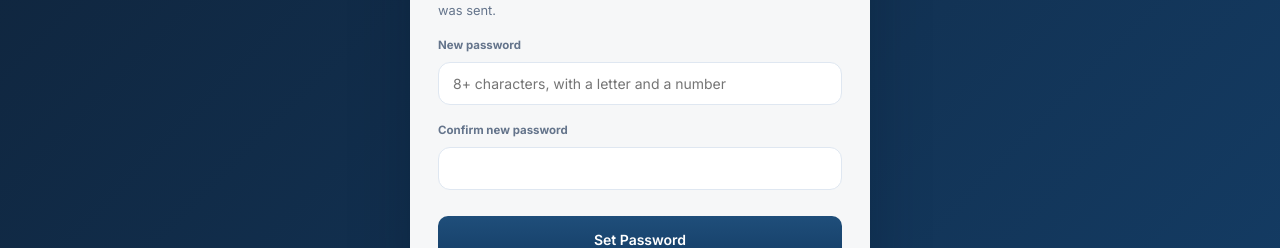
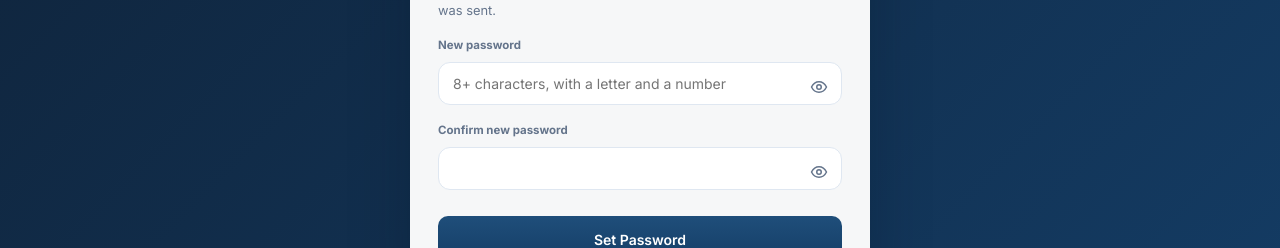
Before and after one commit to Satyanand-1/VMS-B, a Next.js app: page /invite/1 in a window 1280 px wide. Shown: the part 360-608 px from the top of the page. Built offline with nearby package versions, Linux system fonts and the light colour scheme.

Commit message:
Show/hide password eye on sign-in, first sign-in, invite and change-password

```diff
--- a/src/app/invite/[token]/InviteForm.tsx
+++ b/src/app/invite/[token]/InviteForm.tsx
@@ -1,5 +1,6 @@
 'use client';
 import { useFormAction } from '@/components/useFormAction';
+import { PasswordInput } from '@/components/PasswordInput';
 import { acceptInviteAction } from '@/lib/actions/admin';
 
 export function InviteForm({ token }: { token: string }) {
@@ -11,9 +12,9 @@ export function InviteForm({ token }: { token: string }) {
       <form className="login-form" onSubmit={action}>
         <input type="hidden" name="token" value={token} />
         <label htmlFor="newPassword">New password</label>
-        <input type="password" id="newPassword" name="password" autoComplete="new-password" placeholder="8+ characters, with a letter and a number" />
+        <PasswordInput id="newPassword" name="password" autoComplete="new-password" placeholder="8+ characters, with a letter and a number" />
         <label htmlFor="confirmPassword">Confirm new password</label>
-        <input type="password" id="confirmPassword" name="confirm" autoComplete="new-password" />
+        <PasswordInput id="confirmPassword" name="confirm" autoComplete="new-password" />
         {state?.error ? <div className="login-error">{state.error}</div> : null}
         <button className="btn btn-primary login-button" type="submit" disabled={pending}>{pending ? 'Saving…' : 'Set Password'}</button>
       </form>
--- a/src/app/login/LoginForm.tsx
+++ b/src/app/login/LoginForm.tsx
@@ -2,6 +2,7 @@
 import { useFormAction } from '@/components/useFormAction';
 import { useState } from 'react';
 import { signIn } from '@/lib/actions/auth';
+import { PasswordInput } from '@/components/PasswordInput';
 
 const DEMO = [
   ['a.krishnan@arkhyatech.com', 'Super Admin · Arun Krishnan'],
@@ -27,7 +28,7 @@ export function LoginForm({ notice, ok, demo }: { notice?: string; ok?: string;
         <label htmlFor="loginEmail">Email (username)</label>
         <input type="email" id="loginEmail" name="email" autoComplete="username" value={email} onChange={(e) => setEmail(e.target.value)} />
         <label htmlFor="loginPassword">Password</label>
-        <input type="password" id="loginPassword" name="password" autoComplete="current-password" value={password} onChange={(e) => setPassword(e.target.value)} />
+        <PasswordInput id="loginPassword" name="password" autoComplete="current-password" value={password} onChange={(e) => setPassword(e.target.value)} />
         {ok && !state?.error ? <div className="login-notice">{ok}</div> : null}
         {error ? <div className="login-error">{error}</div> : null}
         <button className="btn btn-primary login-button" type="submit" disabled={pending}>{pending ? 'Signing in…' : 'Sign In'}</button>
--- a/src/app/login/set-password/SetPasswordForm.tsx
+++ b/src/app/login/set-password/SetPasswordForm.tsx
@@ -1,5 +1,6 @@
 'use client';
 import { useFormAction } from '@/components/useFormAction';
+import { PasswordInput } from '@/components/PasswordInput';
 import { setNewPassword, signOut } from '@/lib/actions/auth';
 
 export function SetPasswordForm({ email }: { email: string }) {
@@ -11,9 +12,9 @@ export function SetPasswordForm({ email }: { email: string }) {
       <p className="login-sub">You signed in with a temporary password emailed to <b>{email}</b>. Choose a new password to continue. It will be valid for 30 days.</p>
       <form className="login-form" onSubmit={action}>
         <label htmlFor="newPassword">New password</label>
-        <input type="password" id="newPassword" name="password" autoComplete="new-password" placeholder="8+ characters, with a letter and a number" />
+        <PasswordInput id="newPassword" name="password" autoComplete="new-password" placeholder="8+ characters, with a letter and a number" />
         <label htmlFor="confirmPassword">Confirm new password</label>
-        <input type="password" id="confirmPassword" name="confirm" autoComplete="new-password" />
+        <PasswordInput id="confirmPassword" name="confirm" autoComplete="new-password" />
         {state?.error ? <div className="login-error">{state.error}</div> : null}
         <button className="btn btn-primary login-button" type="submit" disabled={pending}>{pending ? 'Saving…' : 'Save & Sign In'}</button>
       </form>
--- /dev/null
+++ b/src/components/PasswordInput.tsx
@@ -0,0 +1,19 @@
+'use client';
+import { useState, type InputHTMLAttributes } from 'react';
+
+const EYE = <svg viewBox="0 0 24 24" width="18" height="18" fill="none" stroke="currentColor" strokeWidth="2" strokeLinecap="round" strokeLinejoin="round" aria-hidden="true"><path d="M2 12s3.5-7 10-7 10 7 10 7-3.5 7-10 7S2 12 2 12z" /><circle cx="12" cy="12" r="3" /></svg>;
+const EYE_OFF = <svg viewBox="0 0 24 24" width="18" height="18" fill="none" stroke="currentColor" strokeWidth="2" strokeLinecap="round" strokeLinejoin="round" aria-hidden="true"><path d="M17.94 17.94A10.07 10.07 0 0 1 12 19c-6.5 0-10-7-10-7a18.4 18.4 0 0 1 5.06-5.94" /><path d="M9.9 4.24A9.12 9.12 0 0 1 12 4c6.5 0 10 7 10 7a18.5 18.5 0 0 1-2.16 3.19" /><path d="M14.12 14.12a3 3 0 1 1-4.24-4.24" /><path d="M1 1l22 22" /></svg>;
+
+// Password field with an eye button to show or hide what was typed.
+export function PasswordInput(props: Omit<InputHTMLAttributes<HTMLInputElement>, 'type'>) {
+  const [show, setShow] = useState(false);
+  return (
+    <div className="pw-field">
+      <input {...props} type={show ? 'text' : 'password'} />
+      <button type="button" className="pw-eye" onClick={() => setShow((v) => !v)}
+        aria-label={show ? 'Hide password' : 'Show password'} title={show ? 'Hide password' : 'Show password'} aria-pressed={show}>
+        {show ? EYE_OFF : EYE}
+      </button>
+    </div>
+  );
+}
--- a/src/components/fields.tsx
+++ b/src/components/fields.tsx
@@ -4,6 +4,7 @@ import Link from 'next/link';
 import { useEffect, useRef, useState, type ReactNode } from 'react';
 import { FileChip } from './ui';
 import { emailProblem } from '@/lib/email-format';
+import { PasswordInput } from './PasswordInput';
 
 const UPLOAD_ICON = <svg viewBox="0 0 24 24" width="16" height="16" fill="none" stroke="currentColor" strokeWidth="2" strokeLinecap="round" strokeLinejoin="round" aria-hidden="true"><path d="M21 15v4a2 2 0 0 1-2 2H5a2 2 0 0 1-2-2v-4" /><path d="M17 8l-5-5-5 5" /><path d="M12 3v12" /></svg>;
 const TYPES = ['pdf', 'docx', 'jpg', 'jpeg', 'png'];
@@ -54,14 +55,14 @@ export function Text({ name, label, value, required, readOnly, lock, note, full,
   const [touched, setTouched] = useState(false);
   return (
     <Field label={label} required={required} lock={readOnly ? lock || 'Auto-filled' : undefined} note={note} full={full} error={errors?.[name]} htmlFor={`f-${name}`}>
-      <input id={`f-${name}`} name={name} type={phone ? 'tel' : type} defaultValue={value ?? ''} readOnly={readOnly} className={readOnly ? 'readonly' : undefined}
+      {type === 'password' ? <PasswordInput id={`f-${name}`} name={name} autoComplete={autoComplete} placeholder={placeholder} /> : <input id={`f-${name}`} name={name} type={phone ? 'tel' : type} defaultValue={value ?? ''} readOnly={readOnly} className={readOnly ? 'readonly' : undefined}
         placeholder={placeholder ?? (phone ? '+1 (555) 123-4567' : email ? 'name@company.com' : undefined)}
         autoComplete={autoComplete ?? (phone ? 'tel' : email ? 'email' : undefined)}
         inputMode={phone ? 'tel' : email ? 'email' : undefined} maxLength={phone ? 20 : email ? 254 : undefined} spellCheck={email ? false : undefined}
         data-email={email ? '1' : undefined} aria-invalid={email && touched && emailErr ? true : undefined}
         onBlur={email ? (e) => { setTouched(true); setEmailErr(emailProblem(e.currentTarget.value)); } : undefined}
         onInput={phone ? (e) => { const el = e.currentTarget; const v = el.value.replace(/[^\d+()\-\s]/g, ''); if (v !== el.value) el.value = v; }
-          : email ? (e) => { const el = e.currentTarget; if (/\s/.test(el.value)) el.value = el.value.replace(/\s/g, ''); if (touched) setEmailErr(emailProblem(el.value)); } : undefined} />
+          : email ? (e) => { const el = e.currentTarget; if (/\s/.test(el.value)) el.value = el.value.replace(/\s/g, ''); if (touched) setEmailErr(emailProblem(el.value)); } : undefined} />}
       {email && touched && emailErr ? <span className="field-error email-err">{emailErr}</span> : null}
     </Field>
   );
--- a/src/styles/app.css
+++ b/src/styles/app.css
@@ -71,3 +71,11 @@ form > button.profile-menu-item { width: 100%; }
   .sidebar { position: sticky; top: 0; height: 100vh; overflow-y: auto; flex-shrink: 0; align-self: flex-start; overscroll-behavior: contain; }
   .main-panel { min-width: 0; }
 }
+
+/* Password field with show / hide eye button */
+.pw-field { position: relative; display: flex; width: 100%; }
+.pw-field input { flex: 1; min-width: 0; width: 100%; padding-right: 46px !important; }
+.pw-eye { position: absolute; right: 6px; top: 50%; transform: translateY(-50%); display: inline-flex; align-items: center; justify-content: center;
+  width: 34px; height: 34px; padding: 0; border: 0; border-radius: 8px; background: transparent; color: var(--muted, #627d98); cursor: pointer; }
+.pw-eye:hover { background: var(--brand-100, #e6f0f8); color: var(--brand-700, #1f4e79); }
+.pw-eye:focus-visible { outline: 2px solid var(--brand-500, #2f6fa6); outline-offset: 1px; }
```
